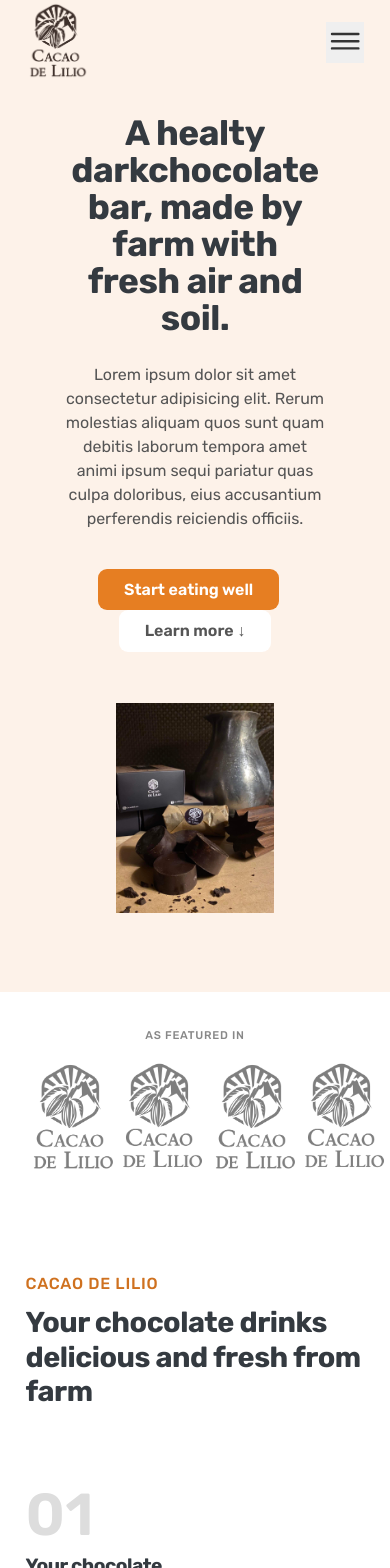
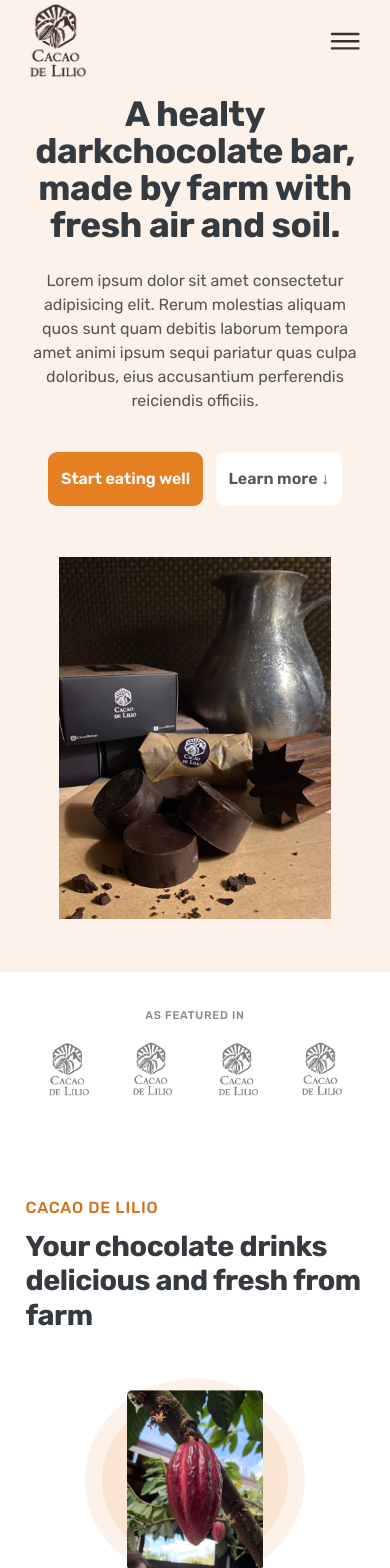
Before and after one commit to bmpandrada/practice-webFrame, a React (Vite) app: page / in a window 390 px wide. Shown: the top 1568 px of the page. Built offline with nearby package versions, Linux system fonts and the light colour scheme.

Commit message:
responsive

```diff
--- a/src/index.css
+++ b/src/index.css
@@ -14,7 +14,7 @@
 }
 .btn-mobile-nav{
   border: none;
-  background-color: none;
+  background-color: transparent;
   cursor: pointer;
 
   display: none;
--- a/src/queries.css
+++ b/src/queries.css
@@ -140,3 +140,87 @@
 }
 
 }
+/* 704px for smaller tablet */
+@media (max-width:44em){
+.grid--3-cols,
+.grid--4-cols{
+grid-template-columns: repeat(2, 1fr);
+}
+.diets{
+grid-column: 1 / -1;
+justify-self: center;
+}
+.heading-secondary{
+margin-bottom: 4.8rem;
+}
+.pricing-plan{
+width: 100%;
+}
+.grid-footer{
+grid-template-columns: repeat(6, 1fr);
+}
+.nav-col{
+grid-row: 1;
+grid-column: span 2;
+margin-bottom: 3.2rem;
+}
+.address-col, .logo-col{
+grid-column: span 3;
+}
+
+
+}
+/* 576px for mobile */
+@media (max-width:36em){
+    .grid{
+        row-gap: 4.8rem;
+    }
+    .grid--2-cols,
+    .grid--3-cols,
+    .grid--4-cols{
+    grid-template-columns: 1fr;
+    }
+    .hero{
+        padding: 0 3.2rem ;
+    }
+    .section-hero{
+        padding: 2.4rem 0 6.4rem 0;
+    }
+    .btn,
+.btn:link,
+.btn:visited{
+    padding: 2.4rem 1.6rem;
+}
+.hero-img{
+    width: 80%;
+}
+.logos img{
+    height: 7.1rem;
+}
+.step-img-box:nth-child(2){
+    grid-row: 1;
+}
+.step-img-box:nth-child(6){
+    grid-row: 5;
+}
+.step-img-box{
+    transform: translateY(2.4rem);
+}
+.testimonials{
+    grid-template-columns: 1fr;
+}
+.gallery {
+    grid-template-columns: repeat(4, 1fr);
+    gap: 1.2rem;
+}
+.cta{
+    grid-template-columns: 1fr ;
+}
+.cta-img-box{
+    height: 32rem;
+    grid-row: 1;
+}
+.cta-text-box{
+    padding: 3.2rem;
+}
+}
```
